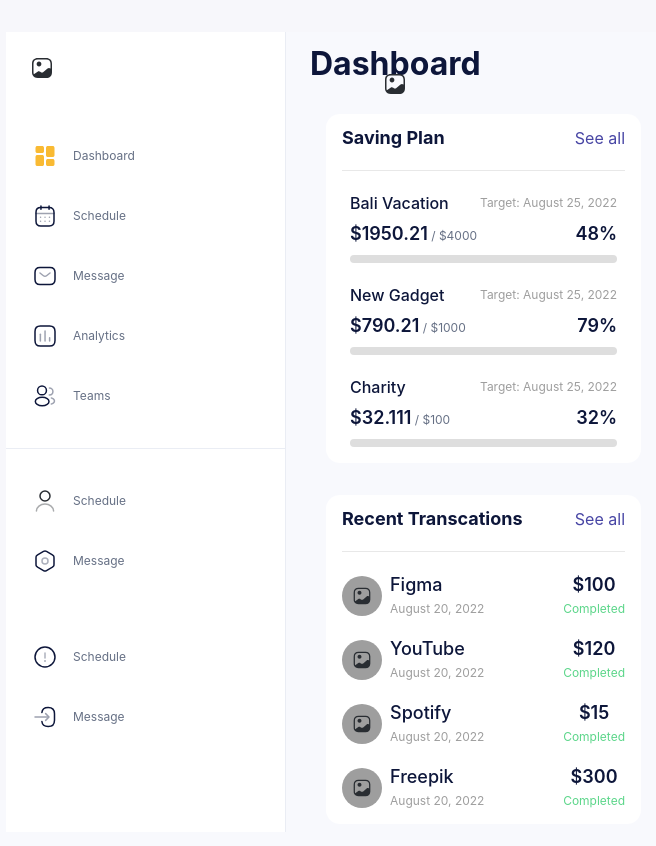
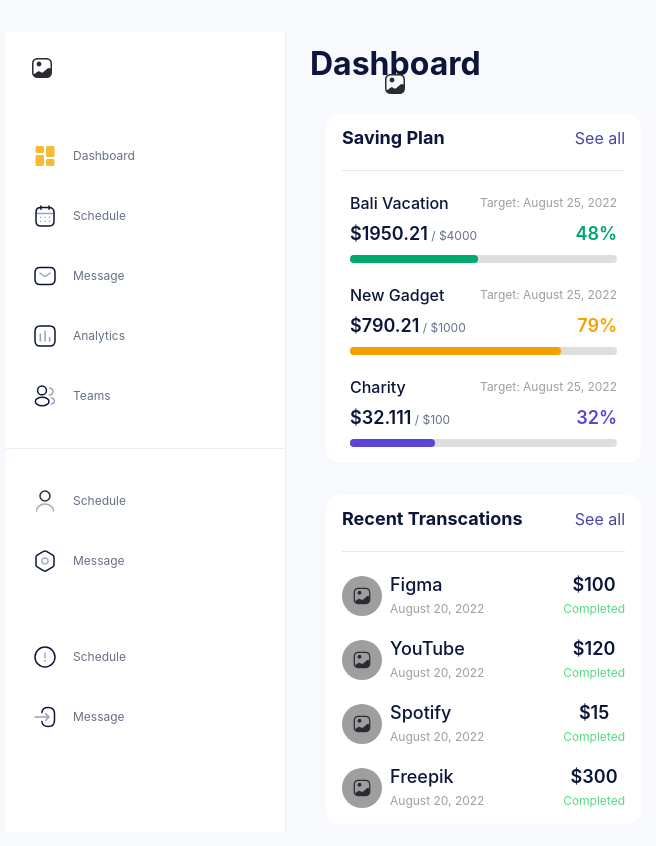
Before and after one commit to theBatman70/intuji-frontend-associate-challenge, a React (Vite) app: page / in a window 1280 px wide. Shown: the top 846 px of the page, without its empty margins (26-682 px from the left). Built offline with nearby package versions, Linux system fonts and the light colour scheme.

Commit message:
added progress colors

```diff
--- a/src/components/savingPlanCard/index.tsx
+++ b/src/components/savingPlanCard/index.tsx
@@ -4,12 +4,16 @@ import styles from "../../styles/components/savingPlanCard.module.scss";
 const SavingPlanCard = ({ plan }: { plan: SavingPlan }) => {
   // Determine progress color based on percentage
   let progressColor = "";
+  let progressBgColor = "";
   if (plan.percentage >= 70) {
-    progressColor = "yellow"; // e.g., green
+    progressColor = "yellow";
+    progressBgColor = "bgYellow";
   } else if (plan.percentage >= 40) {
-    progressColor = "green"; // e.g., yellow/orange
+    progressColor = "green";
+    progressBgColor = "bgGreen";
   } else {
     progressColor = "purple";
+    progressBgColor = "bgPurple";
   }
 
   return (
@@ -29,7 +33,7 @@ const SavingPlanCard = ({ plan }: { plan: SavingPlan }) => {
 
       <div className={styles.progressBar}>
         <div
-          className={` ${styles.progressValue} ${progressColor}`}
+          className={` ${styles.progressValue} ${progressBgColor}`}
           style={{ width: `${plan.percentage}%` }}
         />
       </div>
--- a/src/styles/components/savingPlanCard.module.scss
+++ b/src/styles/components/savingPlanCard.module.scss
@@ -34,30 +34,6 @@
     margin-bottom: 12px;
   }
 
-  .purple {
-    color: #5a46d6;
-  }
-
-  .bgPurple {
-    background-color: #5a46d6;
-  }
-
-  .bgYellow {
-    background-color: #f4a100;
-  }
-
-  .yellow {
-    color: #f4a100;
-  }
-
-  .bgGreen {
-    background-color: #00a86b;
-  }
-
-  .green {
-    color: #00a86b;
-  }
-
   .progressBar {
     width: 100%;
     height: 8px;
--- a/src/styles/global.scss
+++ b/src/styles/global.scss
@@ -1,3 +1,5 @@
+@import "./utils/variables";
+
 * {
   margin: 0;
   padding: 0;
@@ -11,7 +13,7 @@
   }
 }
 body {
-  background-color: #f7f7fb;
+  background-color: $bg-light;
   font-size: 16px;
   line-height: 100%;
   color: #667085;
@@ -62,7 +64,7 @@ main {
 }
 
 section {
-  background-color: #ffffff;
+  background-color: $bg-white;
   border-radius: 14px;
   margin-bottom: 32px;
   padding: 16px;
--- a/src/styles/main.scss
+++ b/src/styles/main.scss
@@ -9,3 +9,29 @@
 
 // Layout
 @import "layout";
+
+// Color modes
+
+.purple {
+  color: #5a46d6;
+}
+
+.bgPurple {
+  background-color: #5a46d6;
+}
+
+.bgYellow {
+  background-color: #f4a100;
+}
+
+.yellow {
+  color: #f4a100;
+}
+
+.bgGreen {
+  background-color: #00a86b;
+}
+
+.green {
+  color: #00a86b;
+}
```
